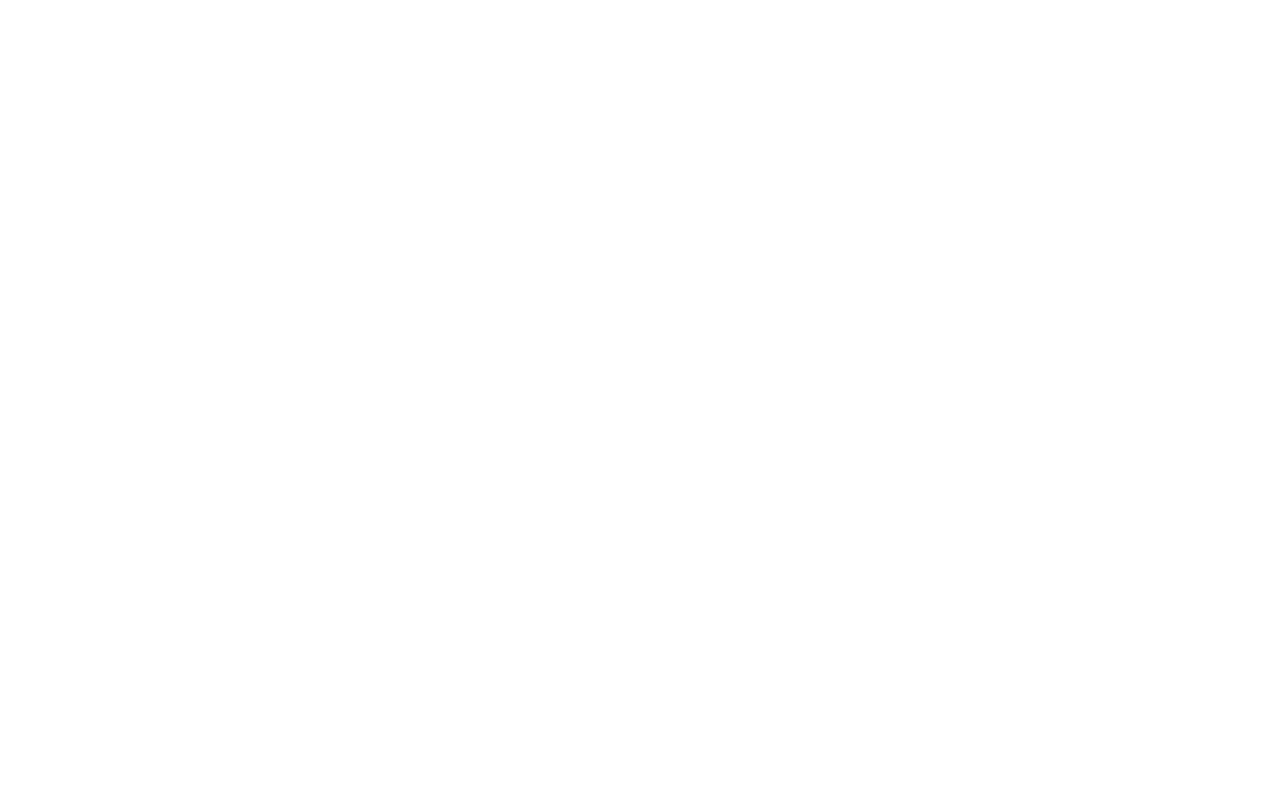
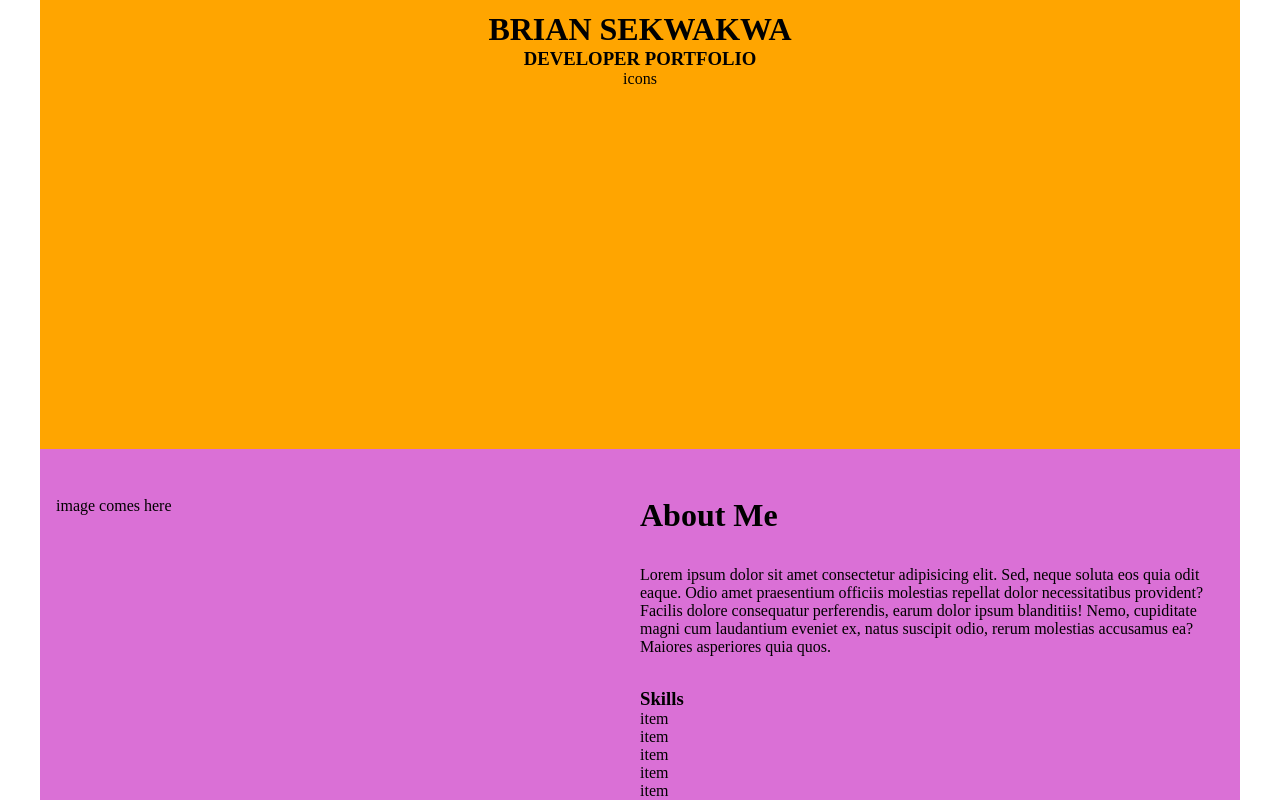
Before and after one commit to BrianSekwakwa/portfolio, a React (Create React App) app: page /#/ in a window 1280 px wide. Shown: the part 351-1151 px from the top of the page. Before the commit the page ends 800 px from the top, so only its background shows below. Built offline with nearby package versions, Linux system fonts and the light colour scheme.

Commit message:
completed the markup of the home page and the about me section

```diff
--- a/src/components/AboutMe.js
+++ b/src/components/AboutMe.js
@@ -1,7 +1,30 @@
 import React from "react";
 
 function AboutMe() {
-  return <div>About Me component</div>;
+  return (
+    <div className="about-me">
+      <div className="about-me__image">image comes here</div>
+      <div className="about-me__summary">
+        <h1>About Me</h1>
+        <p>
+          Lorem ipsum dolor sit amet consectetur adipisicing elit. Sed, neque
+          soluta eos quia odit eaque. Odio amet praesentium officiis molestias
+          repellat dolor necessitatibus provident? Facilis dolore consequatur
+          perferendis, earum dolor ipsum blanditiis! Nemo, cupiditate magni cum
+          laudantium eveniet ex, natus suscipit odio, rerum molestias accusamus
+          ea? Maiores asperiores quia quos.
+        </p>
+        <h3>Skills</h3>
+        <ul>
+          <li>item</li>
+          <li>item</li>
+          <li>item</li>
+          <li>item</li>
+          <li>item</li>
+        </ul>
+      </div>
+    </div>
+  );
 }
 
 export default AboutMe;
--- a/src/components/Main.js
+++ b/src/components/Main.js
@@ -2,7 +2,7 @@
 import Navigation from "./Navigation";
 import ToggleMenu from "./ToggleMenu";
 import Home from "./Home";
-// import AboutMe from "./AboutMe";
+import AboutMe from "./AboutMe";
 // import Projects from "./Projects";
 // import Contacts from "./Contacts";
 
@@ -12,6 +12,7 @@
       <Navigation />
       <ToggleMenu />
       <Home />
+      <AboutMe />
     </div>
   );
 }
--- a/src/index.css
+++ b/src/index.css
@@ -75,3 +75,23 @@
 
 .reveal {
   transform: translateY(0); }
+
+.home {
+  height: 100vh;
+  display: flex;
+  justify-content: center;
+  align-items: center;
+  flex-direction: column;
+  background: orange; }
+
+.about-me {
+  background: orchid;
+  padding: 3rem 1rem 0 1rem;
+  display: grid;
+  grid-template-columns: 1fr 1fr; }
+  .about-me p {
+    margin-top: 2rem; }
+  .about-me h3 {
+    margin-top: 2rem; }
+  .about-me ul {
+    list-style: none; }
--- a/src/scss/_about-me.scss
+++ b/src/scss/_about-me.scss
@@ -0,0 +1,18 @@
+.about-me {
+  background: orchid;
+  padding: 3rem 1rem 0 1rem;
+  display: grid;
+  grid-template-columns: 1fr 1fr;
+
+  & p {
+    margin-top: 2rem;
+  }
+
+  & h3 {
+    margin-top: 2rem;
+  }
+
+  & ul {
+    list-style: none;
+  }
+}
--- a/src/scss/_home.scss
+++ b/src/scss/_home.scss
@@ -1,3 +1,8 @@
 .home {
   height: 100vh;
+  display: flex;
+  justify-content: center;
+  align-items: center;
+  flex-direction: column;
+  background: orange;
 }
--- a/src/scss/index.scss
+++ b/src/scss/index.scss
@@ -2,3 +2,5 @@
 @import "config";
 @import "navigation";
 @import "toggle-menu";
+@import "home";
+@import "about-me";
```
